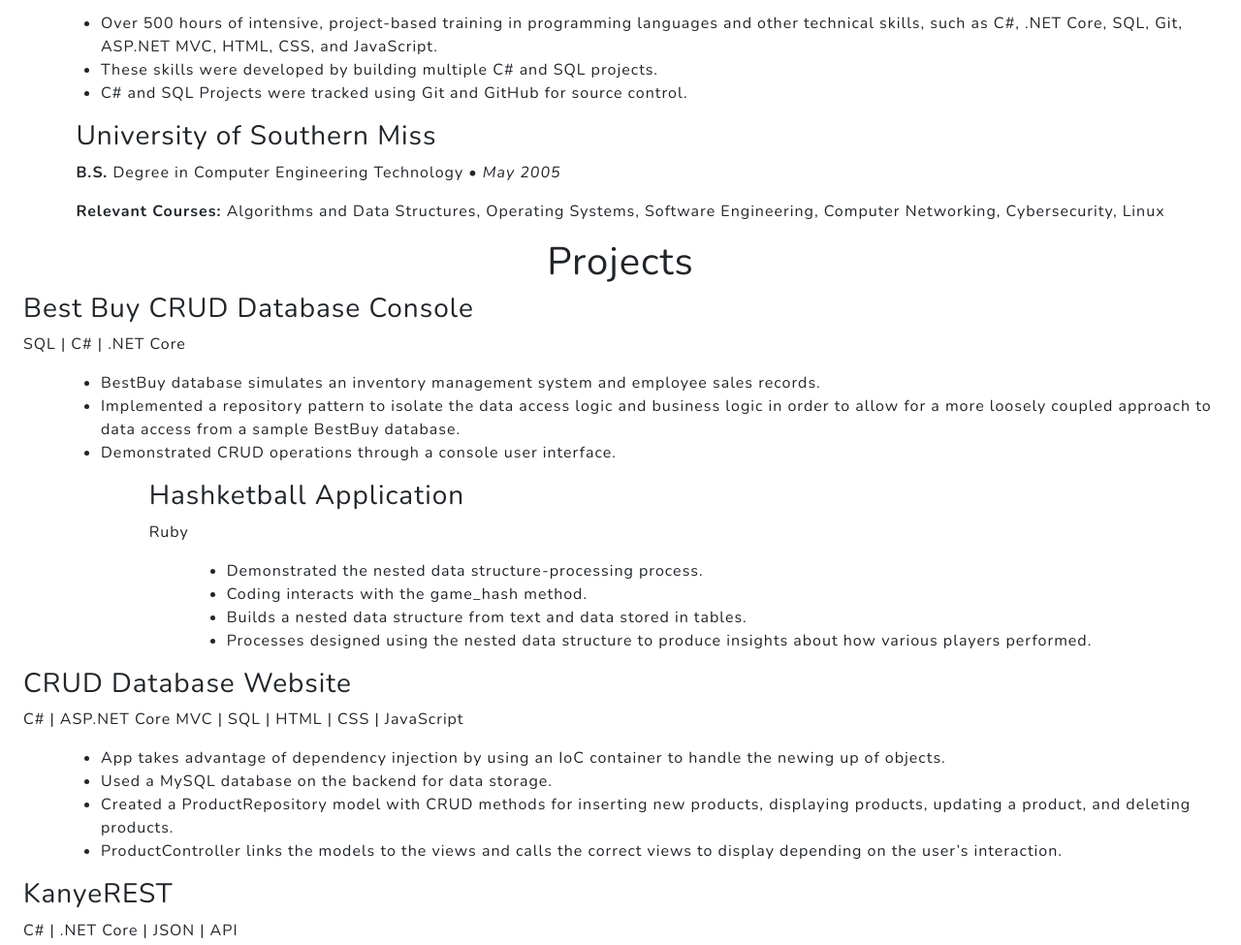
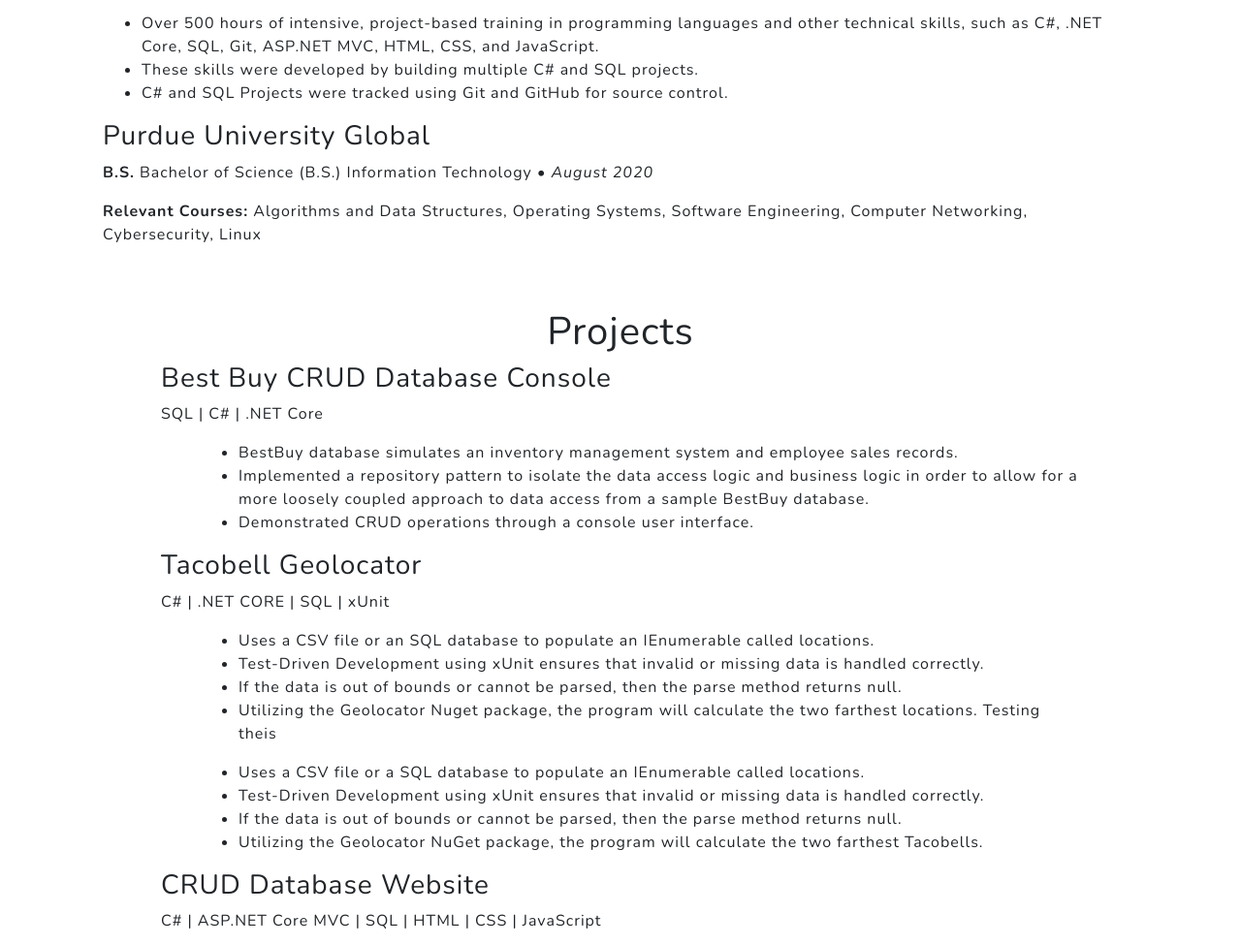
Before and after one commit to MBurnette4120/MBurnette4120.github.io, a plain HTML site: page index.html in a window 1280 px wide. Shown: the part 1460-2435 px from the top of the page at 97% size. Drawn offline with nearby package versions, Linux system fonts and the light colour scheme.

Commit message:
changes08212020

```diff
--- a/index.html
+++ b/index.html
@@ -65,6 +65,7 @@
 
       <!-- Education
       ----------------------------------------------- -->
+      <div class="container">
       <div class="m-5">
       <div class="row education" >
 
@@ -85,7 +86,7 @@
                   <p>
                      The TrueCoders training program is a project and lecture-based training program that aims to fill the growing need for data science and software development jobs.
                      Projects include multiple personal and group-oriented tasks that involve multiple programming languages over the course of the program.
-                     </p><ul>
+                   </p><ul class="list-unstyled">
                         <ul style="list-style-type:disc;">
                         <li>Over 500 hours of intensive, project-based training in programming languages and other technical skills, such as C#, .NET Core, SQL, Git, ASP.NET MVC, HTML, CSS, and JavaScript.</li>
                         <li>These skills were developed by building multiple C# and SQL projects.</li>
@@ -100,12 +101,13 @@
 
             </div> <!-- item end -->
 
+
             <div class="row item">
 
                <div class="twelve columns">
 
-                  <h3>University of Southern Miss</h3>
-                  <p class="info"><b>B.S.</b> Degree in Computer Engineering Technology <span>•</span> <em class="date">May 2005</em></p>
+                  <h3>Purdue University Global</h3>
+                  <p class="info"><b>B.S.</b> Bachelor of Science (B.S.) Information Technology <span>•</span> <em class="date">August 2020</em></p>
 
                   <p>
                      <b>Relevant Courses:</b> Algorithms and Data Structures, Operating Systems, Software Engineering, Computer Networking, Cybersecurity, Linux
@@ -126,6 +128,8 @@
 
       <!-- Projects
       ----------------------------------------------- -->
+      <div class="container">
+      <div class="m-5">
       <div class="row projects">
 
          <div class="three columns header-col">
@@ -157,21 +161,34 @@
 
                <div class="twelve columns">
 
-                  <h3>Hashketball Application</h3>
-                  <p class="info">Ruby</p>
+                 <h3>Tacobell Geolocator</h3>
+                 <p class="info">C# | .NET CORE | SQL | xUnit</p>
 
                   <ul>
                      <ul style="list-style-type:disc;">
-                        <li>Demonstrated the nested data structure-processing process.</li>
-                        <li>Coding interacts with the game_hash method.</li>
-                        <li>Builds a nested data structure from text and data stored in tables.</li>
-                        <li>Processes designed using the nested data structure to produce insights about how various players performed.</li>
+                        <li>Uses a CSV file or an SQL database to populate an IEnumerable called locations.</li>
+                        <li>Test-Driven Development using xUnit ensures that invalid or missing data is handled correctly.</li>
+                        <li>If the data is out of bounds or cannot be parsed, then the parse method returns null.</li>
+                        <li>Utilizing the Geolocator Nuget package, the program will calculate the two farthest locations. Testing theis</li>
                      </ul>
                   </ul>
+                  <ul>
+                     <ul style="list-style-type:disc;">
+                        <li>Uses a CSV file or a SQL database to populate an IEnumerable called locations.</li>
+                        <li>Test-Driven Development using xUnit ensures that invalid or missing data is handled correctly.</li>
+                        <li>If the data is out of bounds or cannot be parsed, then the parse method returns null.</li>
+                        <li>Utilizing the Geolocator NuGet package, the program will calculate the two farthest Tacobells.</li>
+                     </ul>
+                  </ul>
+
+
+
+
 
                </div>
 
             </div> <!-- item end -->
+
 
             <div class="row item">
 
@@ -195,6 +212,7 @@
 
             <div class="row item">
 
+
                <div class="twelve columns">
 
                   <h3>KanyeREST</h3>
@@ -214,7 +232,9 @@
 
             </div> <!-- item end -->
 
+
             <div class="row item">
+
 
                <div class="twelve columns">
 
@@ -226,24 +246,26 @@
                         <li>Uses a CSV file or a SQL database to populate an IEnumerable<tacobell> called locations.</tacobell></li>
                         <li>Test-Driven Development using xUnit ensures that invalid or missing data is handled correctly.</li>
                         <li>If the data is out of bounds or cannot be parsed, then the parse method returns null.</li>
-                        <li>Utilizing the Geolocator NuGet package, the program will calculate the two farthest Tacobells.</li>
+                        <li>Utilizing the Geolocator NuGet package, the program will calculate the two farthest Tacobellswoieuiwouroiuewoieu.</li>
                      </ul>
                   </ul>
 
 
-               </div>
+                </div>
 
-            </div> <!-- item end -->
+             </div> <!-- item end -->
 
-         </div> <!-- main-col end -->
+           </div> <!-- main-col end -->
 
-      </div> <!-- End Work -->
+         </div> <!-- End Work -->
+
 
 
    </section> <!-- Projects Section End-->
 
       <!-- Skills
       <!------------------------------------------------- -->
+
       <div class="row skill">
          <hr>
          <div class="three columns header-col">
@@ -272,7 +294,7 @@
 
       </div> <!-- End skills -->
   </div>
-
+</div>
    </section>
    <!-- Contact-->
    <section class="contact-section bg-black">
```
